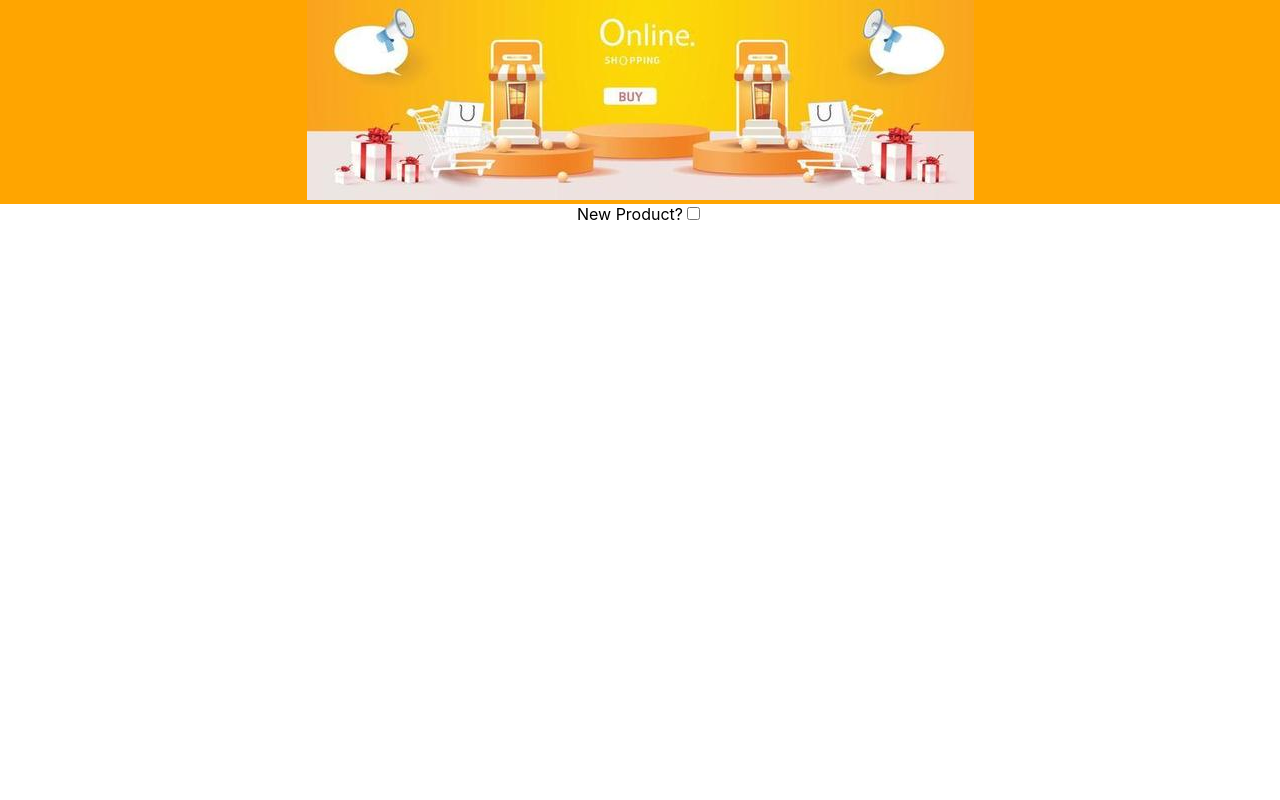
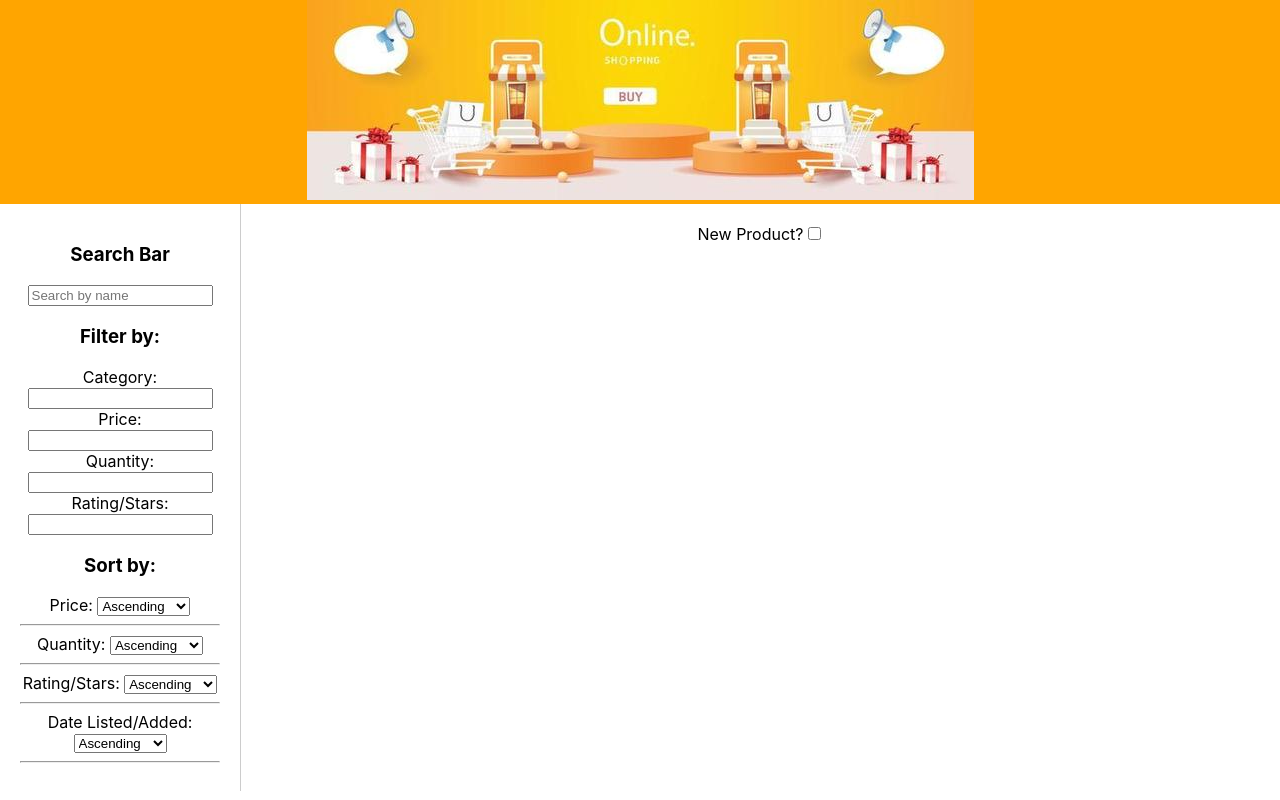
Before and after one commit to luizfrsantana/my-app-ecommerce, a React (Create React App) app: page / in a window 1280 px wide. Built offline with nearby package versions, Linux system fonts and the light colour scheme.

Commit message:
add sidebar

```diff
--- a/src/App.css
+++ b/src/App.css
@@ -36,3 +36,18 @@
     transform: rotate(360deg);
   }
 }
+
+.content {
+  display: flex;
+}
+
+.sidebar {
+  width: 200px;
+  padding: 20px;
+  border-right: 1px solid #ccc;
+}
+
+.productlist {
+  flex: 1;
+  padding: 20px;
+}
--- a/src/App.tsx
+++ b/src/App.tsx
@@ -1,34 +1,69 @@
-import React, { useState } from 'react';
+import React, { useEffect, useState } from 'react';
 import logo from './logo.svg';
 import './App.css';
 import { Banner } from './components/Banner';
 import { ProductInterface } from './interfaces/Interfaces';
 import { ProductPage } from './components/ProductPage';
+import { Product } from './components/Product';
+import { Sidebar } from './components/Sidebar'
 
 function App() {
 
   const [products, setProducts] = useState([] as ProductInterface [])
-  const [newProduct, setNewProduct] = useState({
-    id: 0,
-    name: "",
-    img:"",
-    category: "",
-    quantity: 0,
-    price: 0,
-    rating: 0,
-    date: new Date("1990-01-01")
-  } as ProductInterface)
+  const [filteredProducts, setFilteredProducts] = useState([] as ProductInterface[]);
 
   const addingNewProduct = (product: ProductInterface) => {
     console.log(product)
+    const updatedProducts = [...products, product];
     setProducts([...products, product])
+    setFilteredProducts(updatedProducts);
   }
+
+  const handleFilterChange = (filter: string, value: string | number) => {
+    const filtered = products.filter(product =>
+      String(product[filter as keyof ProductInterface]).toLowerCase().includes(String(value).toLowerCase())
+    );
+    setFilteredProducts(filtered);
+  };
+
+  const handleSortChange = (sortBy: string, order: 'asc' | 'desc') => {
+    const sorted = [...filteredProducts].sort((a, b) => {
+      const compareA = a[sortBy as keyof ProductInterface];
+      const compareB = b[sortBy as keyof ProductInterface];
+      if (order === 'asc') {
+        return compareA > compareB ? 1 : -1;
+      } else {
+        return compareA < compareB ? 1 : -1;
+      }
+    });
+    setFilteredProducts(sorted);
+  };
+
+  useEffect(() => {
+    console.log(filteredProducts);
+}, [filteredProducts]);
+
 
   return (
     <div className="App">
       <Banner />
-      <ProductPage addingNewProduct = {(product: ProductInterface) => addingNewProduct(product)} productId={products.length + 1} />
-
+        <div className="content">
+        <Sidebar onFilterChange={handleFilterChange} onSortChange={handleSortChange} />
+          <div className="productlist">
+            <ProductPage addingNewProduct = {(product: ProductInterface) => addingNewProduct(product)} productId={products.length + 1} />
+                {filteredProducts.map(product => <Product
+                  key={product.id}
+                  id= {product.id}
+                  name= {product.name}
+                  img= {product.img}
+                  category= {product.category}
+                  quantity= {product.quantity}
+                  price= {product.price}
+                  rating= {product.rating}
+                  date= {product.date}
+                />)}
+              </div>
+        </div>
     </div>
   );
 }
--- a/src/components/Product/index.tsx
+++ b/src/components/Product/index.tsx
@@ -7,7 +7,11 @@ export const Product  = (props: ProductInterface) => {
             <div className="header">
                 <img src={props.img} alt={props.name} />
             </div>
-            <div>
+            <div className="footer">
+                <h4>{props.name}</h4>
+                <h5>Category: {props.category}</h5>
+                <h5>Price: {props.price}</h5>
+                <h5>Rating: {props.rating}</h5>
             </div>
 
         </div>
--- a/src/components/Product/product.css
+++ b/src/components/Product/product.css
@@ -0,0 +1,35 @@
+.product {
+    display: inline-block;
+    width: 280px;
+}
+
+.product .header {
+    background-color:  #efa040;
+    border-radius: 10px 10px 0px 0px;
+}
+.product img {
+    width: 250px;
+}
+
+.product .footer {
+    background: #e9f3b08e;
+    box-shadow: 5px 5px 15px rgba(0, 0, 0, 0.08);
+    border-radius: 0px 0px 10px 10px;
+    padding-top: 15px;
+    padding-bottom: 5px;
+}
+
+.product .footer h4 {
+    color: #6278F7;
+    font-size: 18px;
+    line-height: 22px;
+    font-weight: bold;
+    margin-bottom: 4px;
+}
+
+.product .footer h5 {
+    font-size: 18px;
+    line-height: 22px;
+    color: #212121;
+    padding: 0 8px;
+}
--- /dev/null
+++ b/src/components/Sidebar/index.tsx
@@ -0,0 +1,71 @@
+import React from 'react';
+import "./sidebar.css"
+import { SidebarProps } from '../../interfaces/Interfaces';
+
+export const Sidebar: React.FC<SidebarProps> = ({ onFilterChange, onSortChange }) => {
+  return (
+    <div className="sidebar">
+      <h3>Search Bar</h3>
+      <input
+        type="text"
+        placeholder="Search by name"
+        onChange={(e) => onFilterChange('name', e.target.value)}
+      />
+
+      <h3>Filter by:</h3>
+      <label htmlFor='filterCategory'>Category:</label>
+      <input
+        type="text"
+        name="filterCategory"
+        onChange={(e) => onFilterChange('category', e.target.value)}
+      />
+
+      <label htmlFor='filterPrice'>Price:</label>
+      <input
+        type="number"
+        name="filterPrice"
+        onChange={(e) => onFilterChange('price', Number(e.target.value))}
+      />
+
+      <label htmlFor="filterQuantity">Quantity:</label>
+      <input
+        type="number"
+        name="filterQuantity"
+        onChange={(e) => onFilterChange('quantity', Number(e.target.value))}
+      />
+
+      <label htmlFor="filterRating">Rating/Stars:</label>
+      <input
+        type="number"
+        name="filterRating"
+        onChange={(e) => onFilterChange('rating', Number(e.target.value))}
+      />
+
+      <h3>Sort by:</h3>
+      <label htmlFor="sortPrice">Price: </label>
+      <select name="sortPrice" onChange={(e) => onSortChange('price', e.target.value as 'asc' | 'desc')}>
+        <option value="asc">Ascending</option>
+        <option value="desc">Descending</option>
+      </select>
+      <hr />
+      <label htmlFor="sortQuantity">Quantity: </label>
+      <select name="sortQuantity" onChange={(e) => onSortChange('quantity', e.target.value as 'asc' | 'desc')}>
+        <option value="asc">Ascending</option>
+        <option value="desc">Descending</option>
+      </select>
+      <hr />
+      <label htmlFor="sortRating">Rating/Stars: </label>
+      <select name="sortRating" onChange={(e) => onSortChange('rating', e.target.value as 'asc' | 'desc')}>
+        <option value="asc">Ascending</option>
+        <option value="desc">Descending</option>
+      </select>
+      <hr />
+      <label htmlFor="sortDate">Date Listed/Added: </label>
+      <select name="sortDate" onChange={(e) => onSortChange('date', e.target.value as 'asc' | 'desc')}>
+        <option value="asc">Ascending</option>
+        <option value="desc">Descending</option>
+      </select>
+      <hr />
+    </div>
+  );
+};
--- a/src/interfaces/Interfaces.tsx
+++ b/src/interfaces/Interfaces.tsx
@@ -8,3 +8,9 @@ export interface ProductInterface {
     rating: number,
     date: Date
 }
+
+
+export interface SidebarProps {
+    onFilterChange: (filter: string, value: string | number) => void;
+    onSortChange: (sortBy: string, order: 'asc' | 'desc') => void;
+  }
```
Also changed, not shown: src/components/Sidebar/sidebar.css (added).
